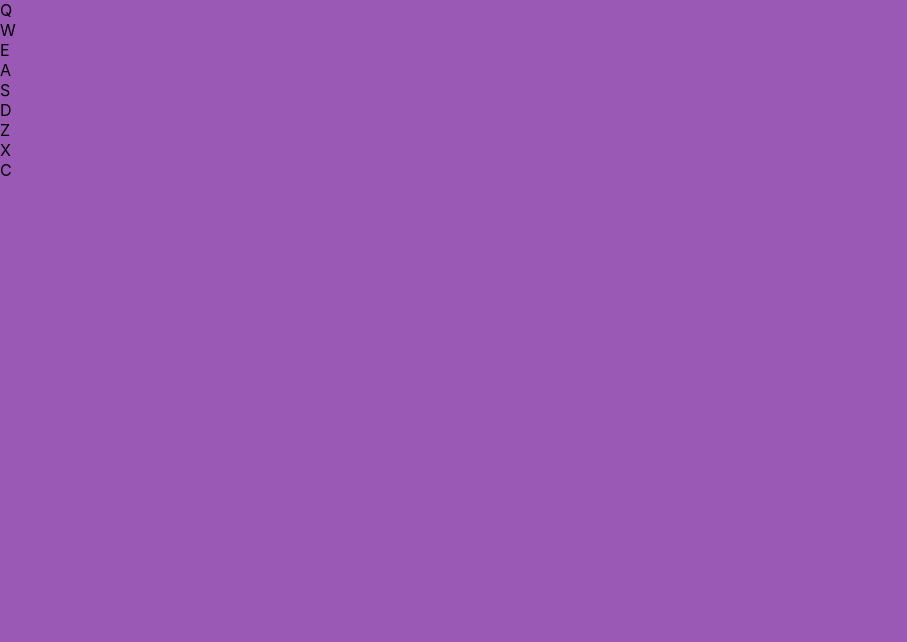
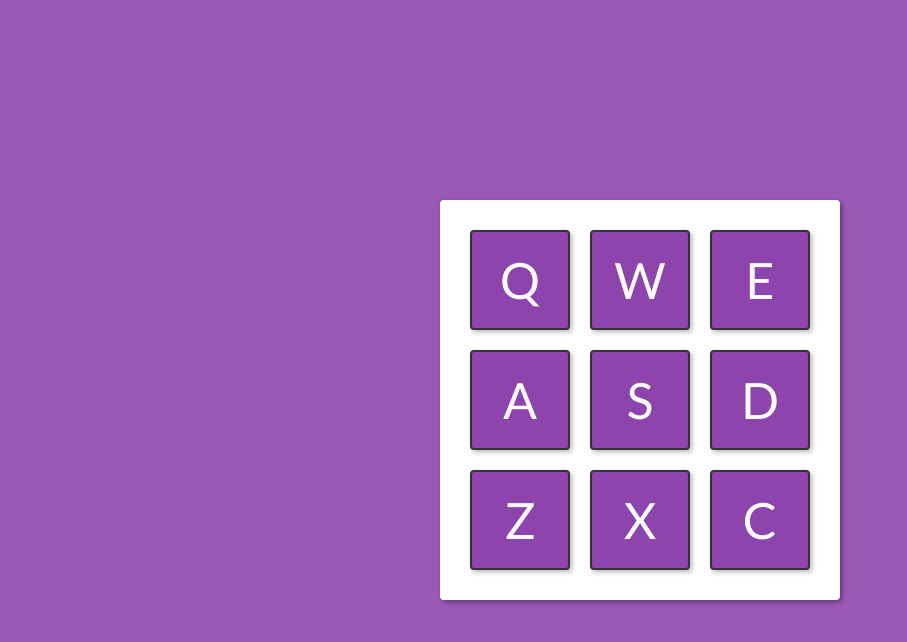
Before and after one commit to ArchonQ/FCC-Drum-Machine, a React (Create React App) app in the folder fcc-drum-machine/: page / in a window 1280 px wide. Shown: the top 642 px of the page, without its empty margins (0-907 px from the left). Built offline with nearby package versions, Linux system fonts and the light colour scheme.

Commit message:
starting css styling

```diff
--- a/fcc-drum-machine/src/App.css
+++ b/fcc-drum-machine/src/App.css
@@ -1,3 +1,50 @@
+@import url('https://fonts.googleapis.com/css?family=Lato&display=swap');
+
+* {
+	box-sizing: border-box;
+}
+
 body {
 	background-color: #9b59b6;
+	font-family: 'Lato', sans-serif;
+	margin: 0;
+	min-height: 100vh;
 }
+
+.container {
+	display: flex;
+	align-items: center;
+	justify-content: center;
+	height: 100vh;
+}
+
+.display {
+	background-color: #fff;
+	border-radius: 4px;
+	box-shadow: 2px 2px 5px rgba(0, 0, 0, 0.4);
+	display: flex;
+	flex-wrap: wrap;
+	padding: 20px;
+	width: 400px;
+}
+
+.box {
+	border: 2px solid #333;
+	border-radius: 4px;
+	background-color: #8e44ad;
+	box-shadow: 2px 2px 5px rgba(0, 0, 0, 0.3);
+	cursor: pointer;
+	color: #fff;
+	display: flex;
+	align-items: center;
+	justify-content: center;
+	font-size: 50px;
+	margin: 10px;
+	height: 100px;
+	width: 100px;
+}
+
+.box.active {
+	opacity: 0.8;
+	transform: scale(0.95);
+}
--- a/fcc-drum-machine/src/App.js
+++ b/fcc-drum-machine/src/App.js
@@ -9,8 +9,8 @@
 	render() {
 		const { keys } = this.state;
 		return (
-			<div id='drum-machine'>
-				<div id='display'>
+			<div id='drum-machine' className='container'>
+				<div id='display' className='display'>
 					{keys.map((key, idx) => (
 						<Box text={key} key={idx} />
 					))}
```
